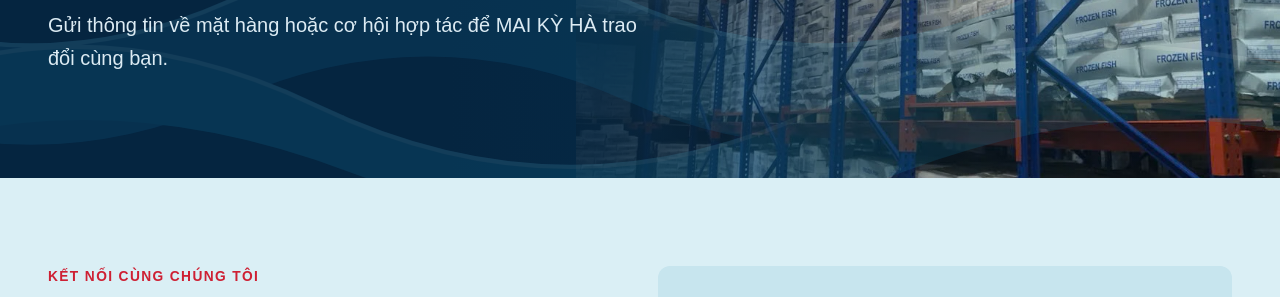
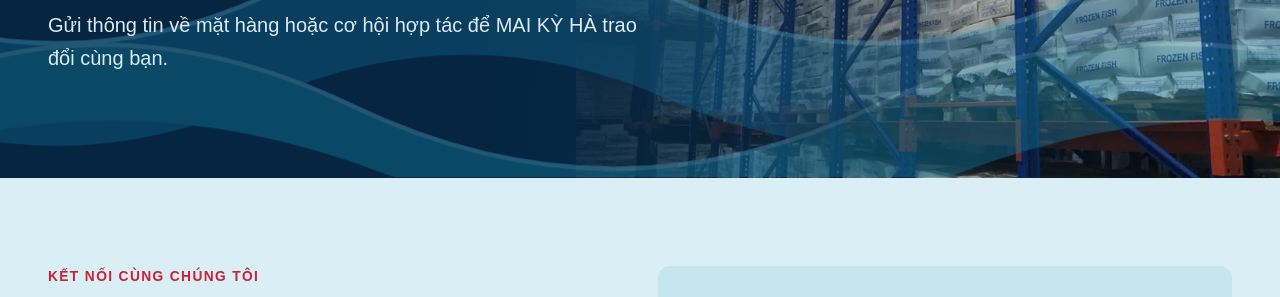
Before and after one commit to MarketingBayneto/mai-ky-ha-seafood, a plain HTML site: page dist/lien-he/index.html in a window 1280 px wide. Shown: the part 389-686 px from the top of the page. Drawn offline with Linux system fonts and the light colour scheme.

Commit message:
Make inner-page waves visibly move
The page-intro waves sat at 20-25% opacity with a slow, short drift, so
the motion was hard to notice. Raise opacity and use a stronger swell.

Co-Authored-By: Claude Opus 5.5 <noreply@anthropic.com>
Claude-Session: https://claude.ai/code/session_01SSh5pVSsn8C5Juh3h51yXk

```diff
--- a/dist/assets/style.css
+++ b/dist/assets/style.css
@@ -93,6 +93,10 @@ html[lang=en] .hero-slide figcaption{letter-spacing:.06em}
 @media(max-width:760px){.language-switch{gap:0;font-size:.8rem}.language-switch a{min-width:30px}.header-wrap{gap:8px}.brand small{font-size:.66rem}.brand span{font-size:1rem}.brand img{width:44px;height:44px}.brand{gap:8px}.menu-toggle{padding:8px;font-size:.88rem}html[lang=en] .hero h1.brand-slogan-hero{font-size:clamp(1.9rem,7.1vw,2.8rem)}}
 @media(max-width:370px){.header-wrap{flex-wrap:wrap}.brand{flex:1 1 62%}.language-switch{margin-left:0}.menu-toggle{margin-left:auto}.language-switch a{min-width:36px}}
 /* Page-intro and capability waves drift like the homepage hero. */
-.capability.sea:before,.page-intro.sea:before{inset-inline:-12%;animation:ocean-drift 12s ease-in-out infinite alternate;will-change:transform}
+.capability.sea:before{inset-inline:-12%;animation:ocean-drift 12s ease-in-out infinite alternate;will-change:transform}
+/* Inner-page intros: waves visible enough to read as motion, still behind the text. */
+.page-intro.sea:before{inset-inline:-14%;opacity:.55;animation:ocean-swell 7s ease-in-out infinite alternate;will-change:transform}
+.illustrated-intro.sea:before{opacity:.42}
+@keyframes ocean-swell{0%{transform:translateX(-5%) translateY(10px)}50%{transform:translateX(0) translateY(-6px)}100%{transform:translateX(5%) translateY(8px)}}
 @media(prefers-reduced-motion:reduce){.capability.sea:before,.page-intro.sea:before{animation:none}}
 @media print{.capability.sea:before,.page-intro.sea:before{animation:none}}
```
